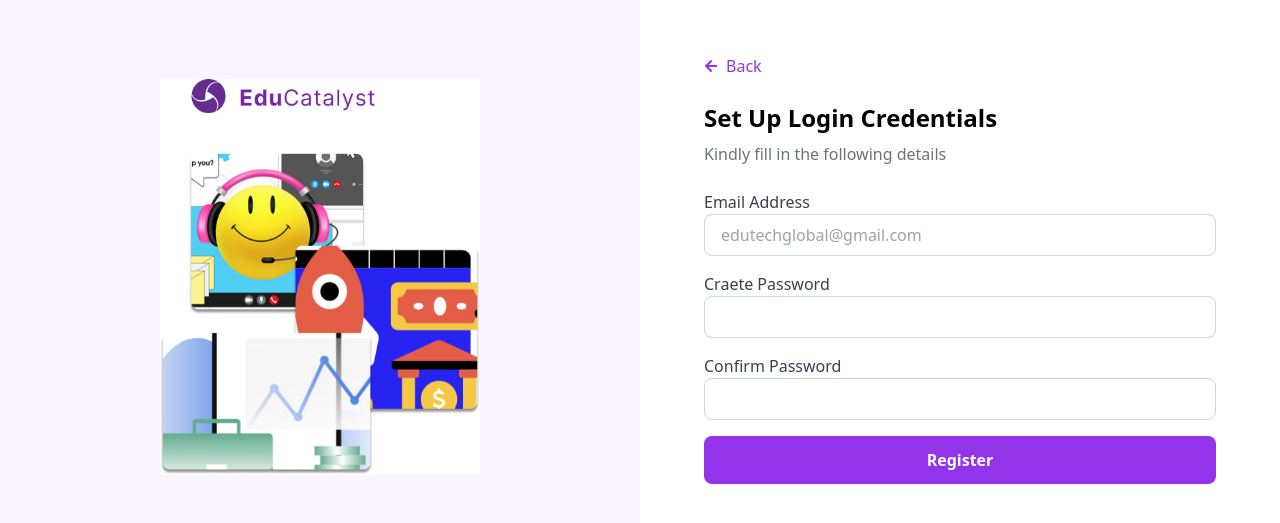
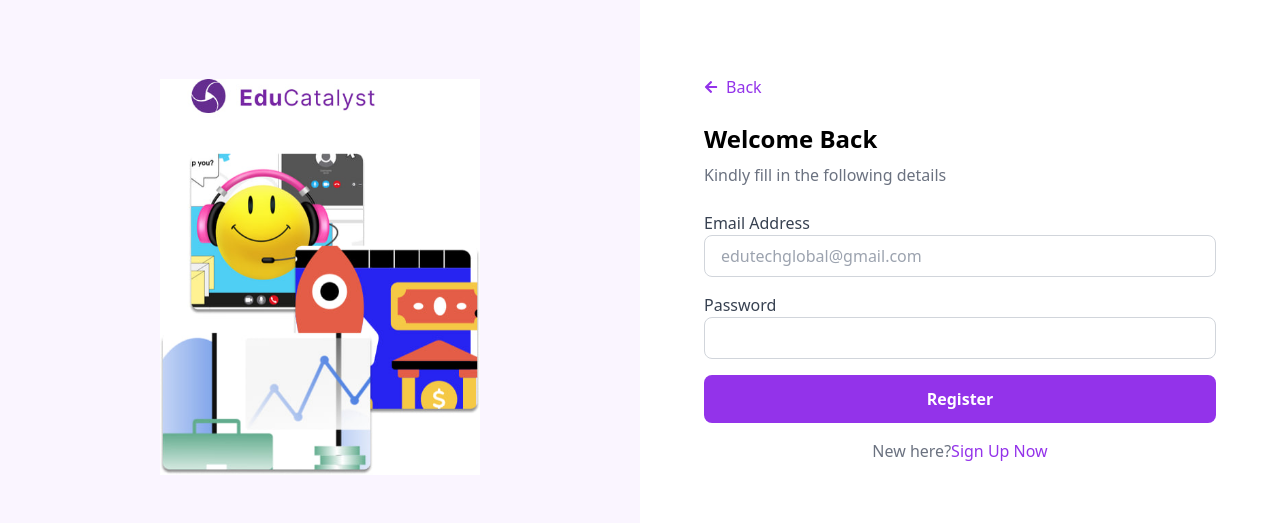
Before and after one commit to SardiusJay/EduCatalyst, a React (Vite) app: page /WelcomeBack in a window 1280 px wide. Shown: the part 131-654 px from the top of the page. Built offline with nearby package versions, Linux system fonts and the light colour scheme.

Commit message:
wip:Welcomeback page

```diff
--- a/src/Pages/WelcomeBack.jsx
+++ b/src/Pages/WelcomeBack.jsx
@@ -31,8 +31,8 @@ const WelcomeBack = () => {
           <span>Back</span>
         </button>
 
-        <h2 className="text-2xl font-semibold mb-2">Set Up Login Credentials </h2>
-        <p className="text-gray-500 mb-6">Kindly fill in the following details </p>
+        <h2 className="text-2xl font-semibold mb-2">Welcome Back </h2>
+        <p className="text-gray-500 mb-6">Kindly fill in the following details  </p>
 
         {/* Form */}
         <form className="space-y-4">
@@ -46,7 +46,7 @@ const WelcomeBack = () => {
           </div>
 
           <div>
-            <label className="block text-gray-700 font-medium">Craete Password</label>
+            <label className="block text-gray-700 font-medium">Password</label>
             <input
               type="Password"
               placeholder=""
@@ -55,15 +55,6 @@ const WelcomeBack = () => {
           </div>
 
 
-          <div>
-            <label className="block text-gray-700 font-medium">Confirm Password</label>
-            <input
-              type="Password"
-              placeholder=""
-              className="w-full px-4 py-2 border border-gray-300 rounded-lg focus:outline-none focus:ring-2 focus:ring-purple-500"
-            />
-          </div>
-
           {/* Proceed Button */}
           <button
             type="submit"
@@ -71,6 +62,16 @@ const WelcomeBack = () => {
           >
             Register
           </button>
+
+          <p className="text-center text-gray-500 mt-2">
+          New here?
+      <span
+        className="text-purple-600 cursor-pointer"
+        onClick={() => navigate("/Organization")}
+      >
+        Sign Up Now
+      </span>
+    </p>
         </form>
       </div>
     </div>
```
